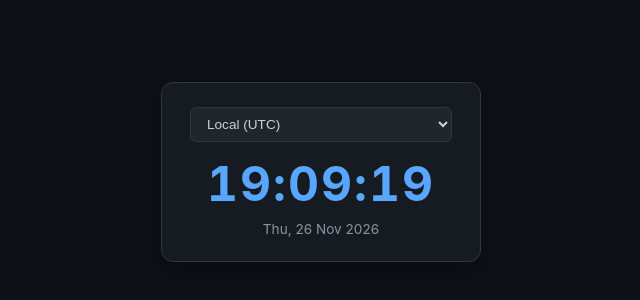
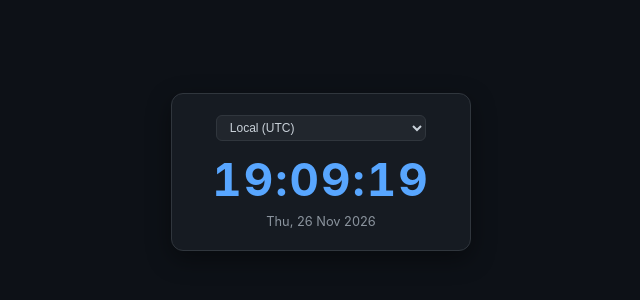
Before and after one commit to codingdev-uk/projects, a plain HTML site: page index.html in a window 1280 px wide. Shown: the part 228-528 px from the top of the page, without its empty margins (319-959 px from the left). Drawn offline with Linux system fonts and the light colour scheme.

Commit message:
Refine styles for clock card and timezone selector
Adjusted dimensions and padding for clock card and timezone select elements. Updated font sizes for time and date display.

```diff
--- a/style.css
+++ b/style.css
@@ -15,9 +15,9 @@ body {
 }
 
 .clock-card {
-  width: 320px;
+  width: 300px;
   text-align: center;
-  padding: 1.5rem 1.75rem;
+  padding: 1.35rem 1.5rem;
   background-color: #161b22;
   border: 1px solid #30363d;
   border-radius: 12px;
@@ -25,13 +25,16 @@ body {
 }
 
 .header-row {
-  margin-bottom: 1rem;
+  display: flex;
+  justify-content: center;
+  margin-bottom: 0.85rem;
 }
 
 .tz-select {
-  width: 100%;
-  padding: 0.5rem 0.75rem;
-  font-size: 0.85rem;
+  width: auto;
+  max-width: 210px;
+  padding: 0.25rem 0.55rem;
+  font-size: 0.75rem;
   font-weight: 500;
   color: #c9d1d9;
   background-color: #21262d;
@@ -39,6 +42,7 @@ body {
   border-radius: 6px;
   cursor: pointer;
   outline: none;
+  text-overflow: ellipsis;
   transition: border-color 0.2s;
 }
 
@@ -50,16 +54,18 @@ body {
 .tz-select optgroup {
   background-color: #161b22;
   color: #8b949e;
+  font-size: 0.75rem;
   font-weight: 600;
 }
 
 .tz-select option {
   background-color: #21262d;
   color: #f0f6fc;
+  font-size: 0.75rem;
 }
 
 .time {
-  font-size: 3rem;
+  font-size: 2.85rem;
   font-weight: 700;
   font-variant-numeric: tabular-nums;
   letter-spacing: 2px;
@@ -68,8 +74,8 @@ body {
 }
 
 .date {
-  margin-top: 0.6rem;
-  font-size: 0.85rem;
+  margin-top: 0.55rem;
+  font-size: 0.8rem;
   color: #8b949e;
 }
 
```
